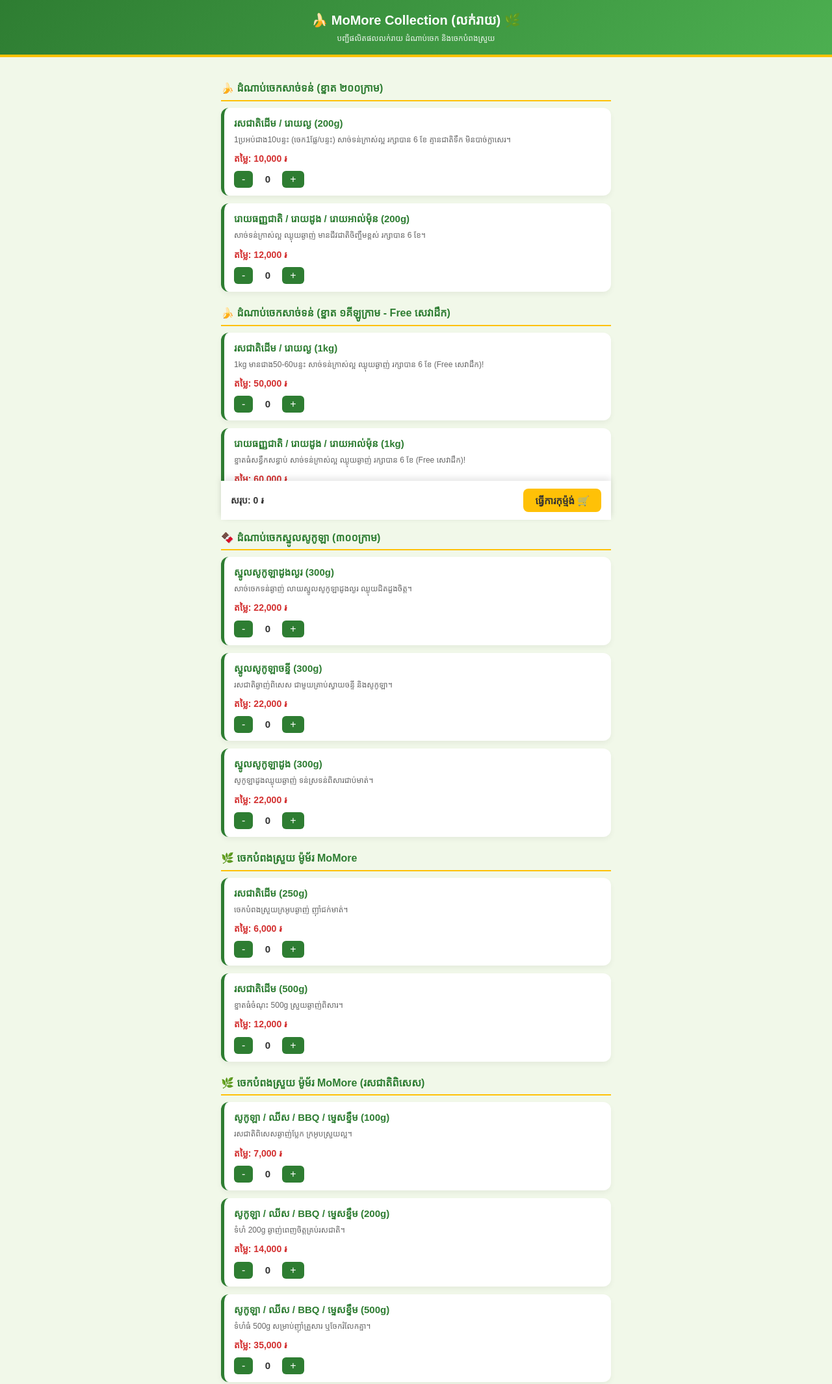
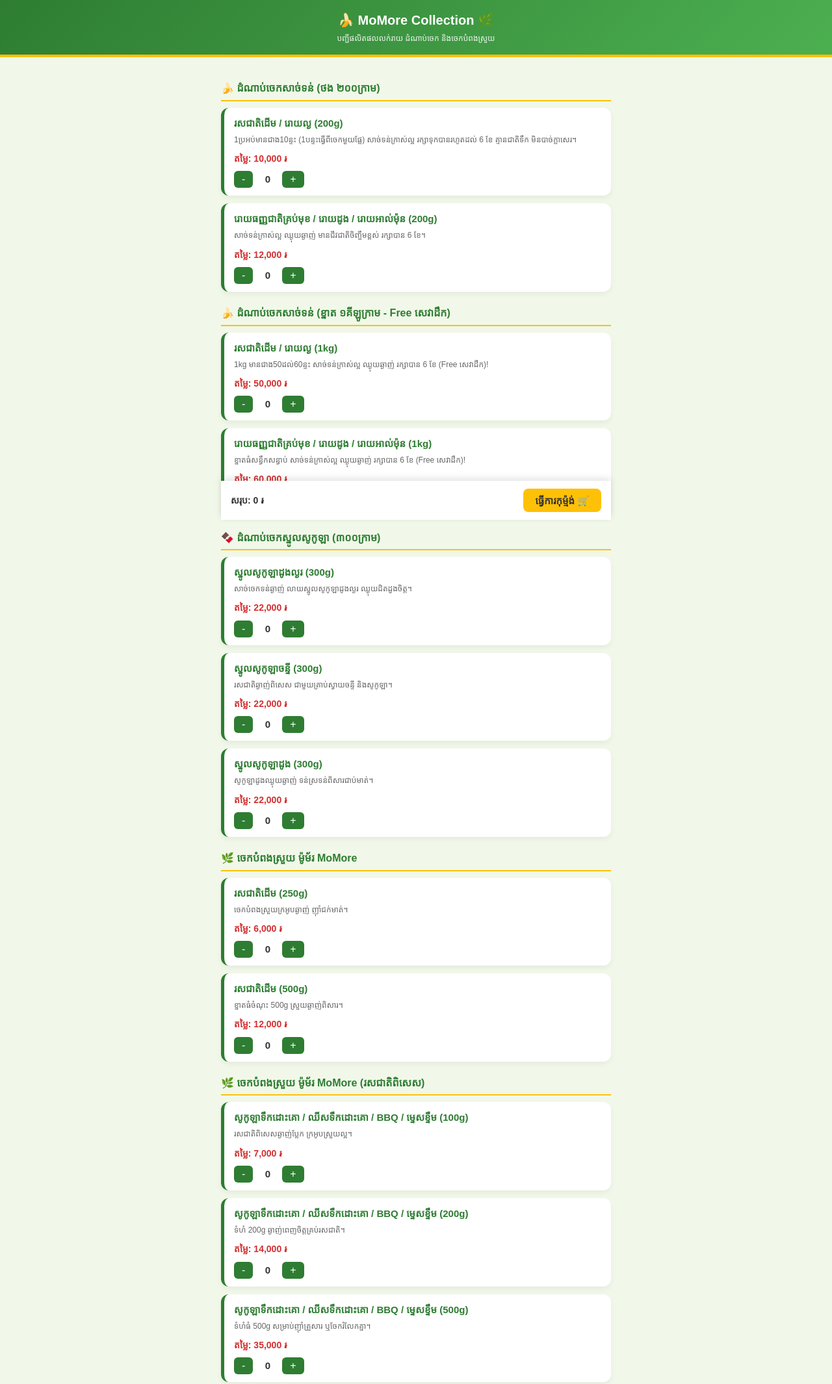
Before and after one commit to naryary6-lab/Punnary_API, a website: page index.html in a window 1280 px wide. Shown: the whole page at 65% size. Drawn offline with Linux system fonts and the light colour scheme.

Commit message:
Refine product details and shipping fee conditions
Updated product descriptions and shipping fee logic in index.html.

```diff
--- a/index.html
+++ b/index.html
@@ -208,7 +208,7 @@
 <body>
 
   <header>
-    <h1>🍌 MoMore Collection (លក់រាយ) 🌿</h1>
+    <h1>🍌 MoMore Collection 🌿</h1>
     <p>បញ្ជីផលិតផលលក់រាយ ដំណាប់ចេក និងចេកបំពងស្រួយ</p>
   </header>
 
@@ -256,22 +256,18 @@
 
   <script>
     const products = {
-      1: { category: "🍌 ដំណាប់ចេកសាច់ទន់ (ខ្នាត ២០០ក្រាម)", name: "រសជាតិដើម / រោយល្ង (200g)", price: 10000, qty: 0, desc: "1ប្រអប់ជាង10បន្ទះ (ចេក1ផ្លែ/បន្ទះ) សាច់ទន់ក្រាស់ល្អ រក្សាបាន 6 ខែ គ្មានជាតិទឹក មិនបាច់ក្លាសេរ។" },
-      2: { category: "🍌 ដំណាប់ចេកសាច់ទន់ (ខ្នាត ២០០ក្រាម)", name: "រោយធញ្ញជាតិ / រោយដូង / រោយអាល់ម៉ុន (200g)", price: 12000, qty: 0, desc: "សាច់ទន់ក្រាស់ល្អ ឈ្ងុយឆ្ងាញ់ មានជីវជាតិចិញ្ចឹមខ្ពស់ រក្សាបាន 6 ខែ។" },
-
-      3: { category: "🍌 ដំណាប់ចេកសាច់ទន់ (ខ្នាត ១គីឡូក្រាម - Free សេវាដឹក)", name: "រសជាតិដើម / រោយល្ង (1kg)", price: 50000, qty: 0, desc: "1kg មានជាង50-60បន្ទះ សាច់ទន់ក្រាស់ល្អ ឈ្ងុយឆ្ងាញ់ រក្សាបាន 6 ខែ (Free សេវាដឹក)!" },
-      4: { category: "🍌 ដំណាប់ចេកសាច់ទន់ (ខ្នាត ១គីឡូក្រាម - Free សេវាដឹក)", name: "រោយធញ្ញជាតិ / រោយដូង / រោយអាល់ម៉ុន (1kg)", price: 60000, qty: 0, desc: "ខ្នាតធំសន្ធឹកសន្ធាប់ សាច់ទន់ក្រាស់ល្អ ឈ្ងុយឆ្ងាញ់ រក្សាបាន 6 ខែ (Free សេវាដឹក)!" },
-
+      1: { category: "🍌 ដំណាប់ចេកសាច់ទន់ (ថង ២០០ក្រាម)", name: "រសជាតិដើម / រោយល្ង (200g)", price: 10000, qty: 0, desc: "1ប្រអប់មានជាង10ន្ទះ (1បន្ទះធ្វើពីចេកមួយផ្លែ) សាច់ទន់ក្រាស់ល្អ រក្សាទុកបានរហូតដល់ 6 ខែ គ្មានជាតិទឹក មិនបាច់ក្លាសេរ។" },
+      2: { category: "🍌 ដំណាប់ចេកសាច់ទន់ (ថង ២០០ក្រាម)", name: "រោយធញ្ញជាតិគ្រប់មុខ / រោយដូង / រោយអាល់ម៉ុន (200g)", price: 12000, qty: 0, desc: "សាច់ទន់ក្រាស់ល្អ ឈ្ងុយឆ្ងាញ់ មានជីវជាតិចិញ្ចឹមខ្ពស់ រក្សាបាន 6 ខែ។" },
+      3: { category: "🍌 ដំណាប់ចេកសាច់ទន់ (ខ្នាត ១គីឡូក្រាម - Free សេវាដឹក)", name: "រសជាតិដើម / រោយល្ង (1kg)", price: 50000, qty: 0, desc: "1kg មានជាង50ដល់60ន្ទះ សាច់ទន់ក្រាស់ល្អ ឈ្ងុយឆ្ងាញ់ រក្សាបាន 6 ខែ (Free សេវាដឹក)!" },
+      4: { category: "🍌 ដំណាប់ចេកសាច់ទន់ (ខ្នាត ១គីឡូក្រាម - Free សេវាដឹក)", name: "រោយធញ្ញជាតិគ្រប់មុខ / រោយដូង / រោយអាល់ម៉ុន (1kg)", price: 60000, qty: 0, desc: "ខ្នាតធំសន្ធឹកសន្ធាប់ សាច់ទន់ក្រាស់ល្អ ឈ្ងុយឆ្ងាញ់ រក្សាបាន 6 ខែ (Free សេវាដឹក)!" },
       5: { category: "🍫 ដំណាប់ចេកស្នូលសូកូឡា (៣០០ក្រាម)", name: "ស្នូលសូកូឡាដូងល្ងរ (300g)", price: 22000, qty: 0, desc: "សាច់ចេកទន់ឆ្ងាញ់ លាយស្នូលសូកូឡាដូងល្ងរ ឈ្ងុយដិតដួងចិត្ត។" },
       6: { category: "🍫 ដំណាប់ចេកស្នូលសូកូឡា (៣០០ក្រាម)", name: "ស្នូលសូកូឡាចន្ទី (300g)", price: 22000, qty: 0, desc: "រសជាតិឆ្ងាញ់ពិសេស ជាមួយគ្រាប់ស្វាយចន្ទី និងសូកូឡា។" },
       7: { category: "🍫 ដំណាប់ចេកស្នូលសូកូឡា (៣០០ក្រាម)", name: "ស្នូលសូកូឡាដូង (300g)", price: 22000, qty: 0, desc: "សូកូឡាដូងឈ្ងុយឆ្ងាញ់ ទន់ស្រទន់ពិសារជាប់មាត់។" },
-
       8: { category: "🌿 ចេកបំពងស្រួយ ម៉ូម័រ MoMore", name: "រសជាតិដើម (250g)", price: 6000, qty: 0, desc: "ចេកបំពងស្រួយក្រអូបឆ្ងាញ់ ញ៉ាំជក់មាត់។" },
       9: { category: "🌿 ចេកបំពងស្រួយ ម៉ូម័រ MoMore", name: "រសជាតិដើម (500g)", price: 12000, qty: 0, desc: "ខ្នាតធំចំណុះ 500g ស្រួយឆ្ងាញ់ពិសារ។" },
-
-      10: { category: "🌿 ចេកបំពងស្រួយ ម៉ូម័រ MoMore (រសជាតិពិសេស)", name: "សូកូឡា / ឈីស / BBQ / ម្ទេសខ្ទឹម (100g)", price: 7000, qty: 0, desc: "រសជាតិពិសេសឆ្ងាញ់ប្លែក ក្រអូបស្រួយល្អ។" },
-      11: { category: "🌿 ចេកបំពងស្រួយ ម៉ូម័រ MoMore (រសជាតិពិសេស)", name: "សូកូឡា / ឈីស / BBQ / ម្ទេសខ្ទឹម (200g)", price: 14000, qty: 0, desc: "ទំហំ 200g ឆ្ងាញ់ពេញចិត្តគ្រប់រសជាតិ។" },
-      12: { category: "🌿 ចេកបំពងស្រួយ ម៉ូម័រ MoMore (រសជាតិពិសេស)", name: "សូកូឡា / ឈីស / BBQ / ម្ទេសខ្ទឹម (500g)", price: 35000, qty: 0, desc: "ទំហំធំ 500g សម្រាប់ញ៉ាំគ្រួសារ ឬចែករំលែកគ្នា។" }
+      10: { category: "🌿 ចេកបំពងស្រួយ ម៉ូម័រ MoMore (រសជាតិពិសេស)", name: "សូកូឡាទឹកដោះគោ / ឈីសទឹកដោះគោ / BBQ / ម្ទេសខ្ទឹម (100g)", price: 7000, qty: 0, desc: "រសជាតិពិសេសឆ្ងាញ់ប្លែក ក្រអូបស្រួយល្អ។" },
+      11: { category: "🌿 ចេកបំពងស្រួយ ម៉ូម័រ MoMore (រសជាតិពិសេស)", name: "សូកូឡាទឹកដោះគោ / ឈីសទឹកដោះគោ / BBQ / ម្ទេសខ្ទឹម (200g)", price: 14000, qty: 0, desc: "ទំហំ 200g ឆ្ងាញ់ពេញចិត្តគ្រប់រសជាតិ។" },
+      12: { category: "🌿 ចេកបំពងស្រួយ ម៉ូម័រ MoMore (រសជាតិពិសេស)", name: "សូកូឡាទឹកដោះគោ / ឈីសទឹកដោះគោ / BBQ / ម្ទេសខ្ទឹម (500g)", price: 35000, qty: 0, desc: "ទំហំធំ 500g សម្រាប់ញ៉ាំគ្រួសារ ឬចែករំលែកគ្នា។" }
     };
 
     function renderProducts() {
@@ -324,7 +320,7 @@
       if (totalItemPrice === 0) {
         shippingFee = 0;
       } else if (totalQty200g >= 5 || totalQty100g >= 10 || totalItemPrice >= 50000) {
-        shippingFee = 0; // Free សេវាដឹកតាមប្រម៉ូសិន
+        shippingFee = 0;
       }
 
       let grandTotal = totalItemPrice + shippingFee;
@@ -369,7 +365,7 @@
       let calc = calculateTotal();
 
       let orderDetails = "🛍️ ══════════════════ 🛍️\n";
-      orderDetails += "     📥 **សំណើកុម្ម៉ង់ទំនិញលក់រាយ (MoMore)**\n";
+      orderDetails += "          📥 **សំណើកុម្ម៉ង់ទំនិញថ្មី (MoMore)**\n";
       orderDetails += "🛍️ ══════════════════ 🛍️\n\n";
 
       orderDetails += "📋 **បញ្ជីទំនិញដែលបានជ្រើសរើស៖**\n";
```
